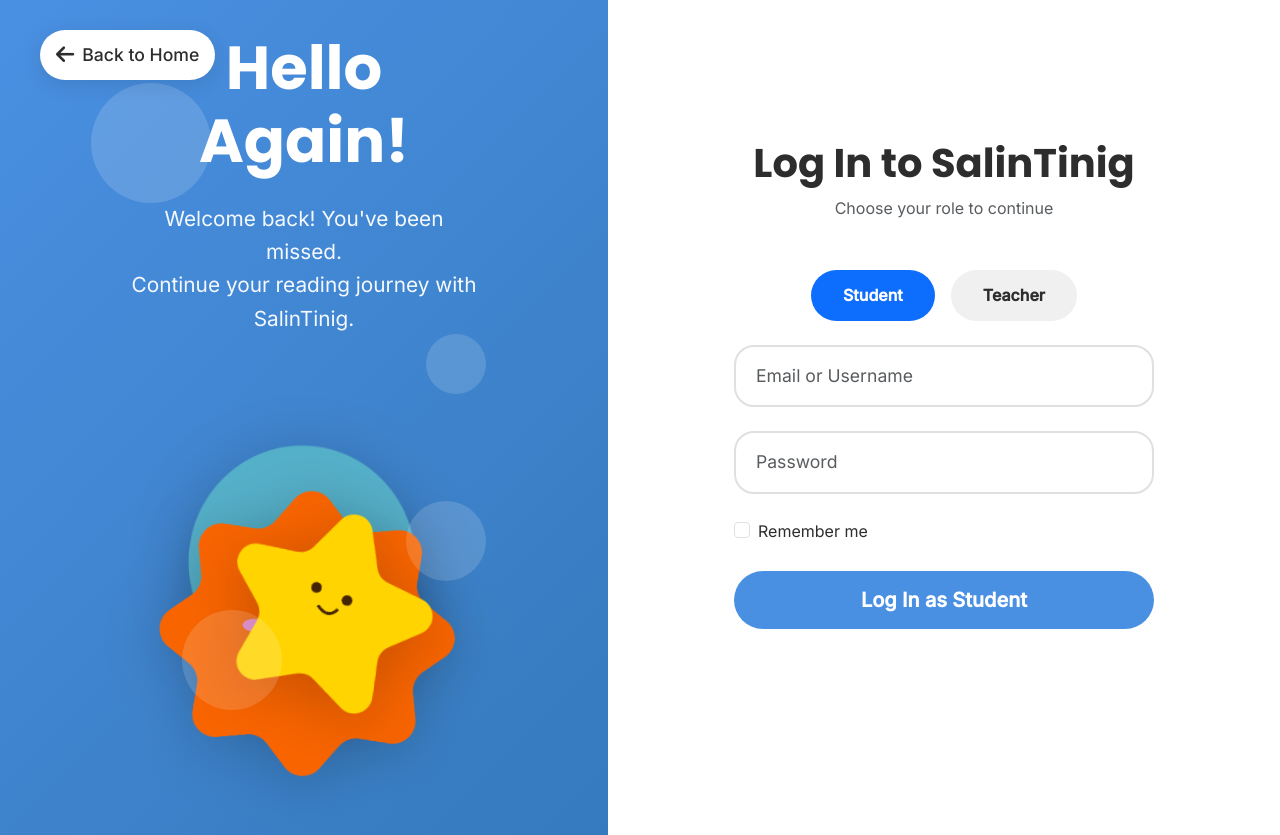
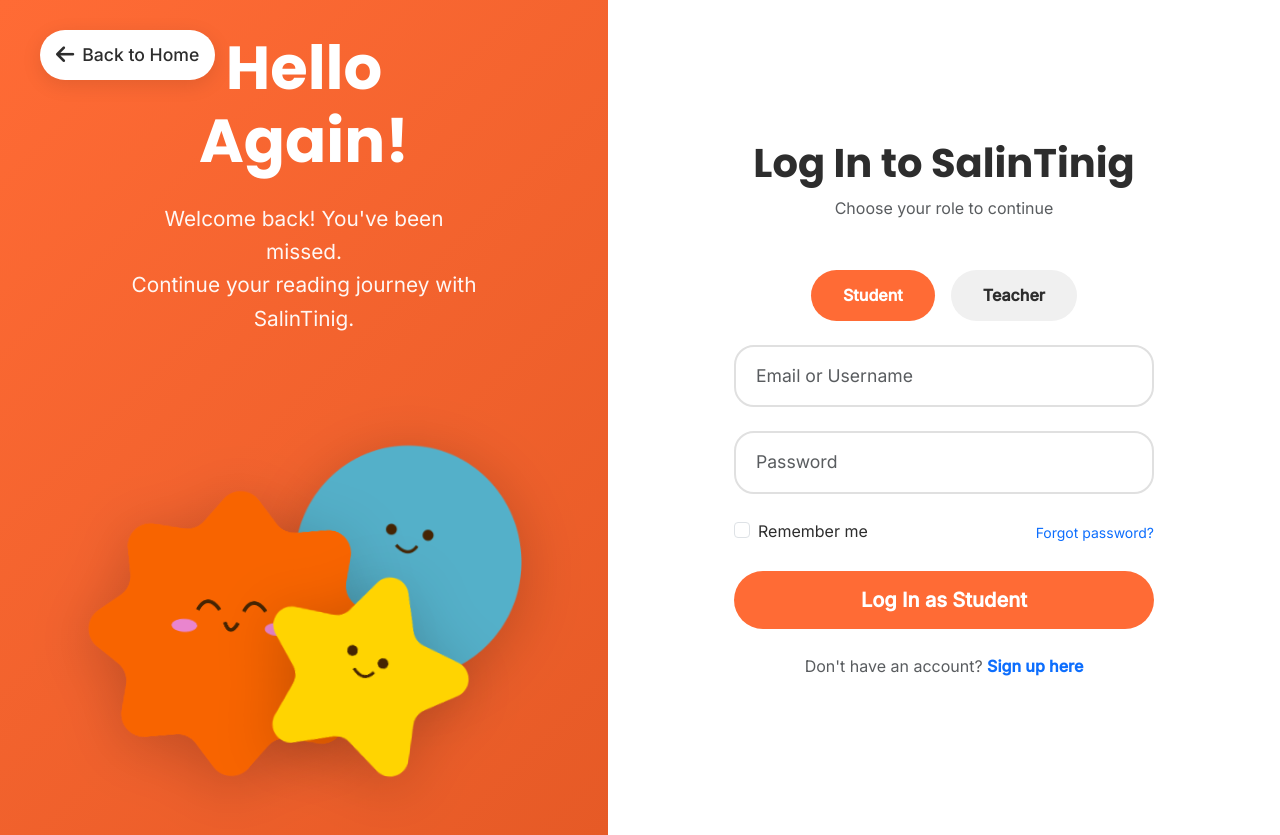
Before and after one commit to iamaoii/salintinig, a PHP site: page /auth.html in a window 1280 px wide. Run offline with PHP 8.4, Linux system fonts and the light colour scheme.

Commit message:
polished auth page

```diff
--- a/auth.html
+++ b/auth.html
@@ -19,26 +19,31 @@
 
     <!-- Split Screen Auth -->
     <section class="auth-split">
-        <!-- Left Side - Characters -->
+        <!-- Left Side - Characters (Color changes with tab) -->
         <div class="auth-left">
             <div class="auth-left-content">
-                <h1>Hello Again!</h1>
-                <p class="lead mb-5">
-                    Welcome back! You've been missed.<br>
-                    Continue your reading journey with SalinTinig.
-                </p>
+                <!-- Student Message -->
+                <div class="welcome-message student-message">
+                    <h1>Hello Again!</h1>
+                    <p class="lead mb-5">
+                        Welcome back! You've been missed.<br>
+                        Continue your reading journey with SalinTinig.
+                    </p>
+                </div>
+
+                <!-- Teacher Message -->
+                <div class="welcome-message teacher-message">
+                    <h1>Welcome back!</h1>
+                    <p class="lead mb-5">
+                        Great to see you again!<br>
+                        Let's help your students become reading stars.
+                    </p>
+                </div>
 
                 <div class="floating-characters">
                     <img src="assets/Blue Circle.png" alt="Blue" class="float-char char1">
                     <img src="assets/Orange Star.png" alt="Orange" class="float-char char2">
                     <img src="assets/Yellow Star.png" alt="Yellow" class="float-char char3">
-                </div>
-
-                <div class="decor-shapes">
-                    <div class="shape shape1"></div>
-                    <div class="shape shape2"></div>
-                    <div class="shape shape3"></div>
-                    <div class="shape shape4"></div>
                 </div>
             </div>
         </div>
@@ -83,7 +88,7 @@
                                     <input class="form-check-input" type="checkbox" id="rememberStudent">
                                     <label class="form-check-label" for="rememberStudent">Remember me</label>
                                 </div>
-                                <a href="#" class="text-decoration-none small text-white">Forgot password?</a>
+                                <a href="#" class="text-decoration-none small">Forgot password?</a>
                             </div>
                             <button type="submit" class="btn btn-primary w-100 btn-lg">Log In as Student</button>
                         </form>
@@ -105,7 +110,7 @@
                                     <input class="form-check-input" type="checkbox" id="rememberTeacher">
                                     <label class="form-check-label" for="rememberTeacher">Remember me</label>
                                 </div>
-                                <a href="#" class="text-decoration-none small text-white">Forgot password?</a>
+                                <a href="#" class="text-decoration-none small">Forgot password?</a>
                             </div>
                             <button type="submit" class="btn btn-primary w-100 btn-lg">Log In as Teacher</button>
                         </form>
@@ -113,9 +118,9 @@
                 </div>
 
                 <div class="text-center mt-4">
-                    <p class="text-white opacity-90">
+                    <p class="text-muted">
                         Don't have an account?
-                        <a href="#" class="fw-bold text-white text-decoration-underline">Sign up here</a>
+                        <a href="#" class="fw-bold text-decoration-none">Sign up here</a>
                     </p>
                 </div>
             </div>
--- a/index.html
+++ b/index.html
@@ -176,7 +176,7 @@
                 </div>
                 <div class="footer-col">
                     <h5>Company</h5>
-                    <a href="#">About Us</a>a
+                    <a href="#">About Us</a>
                     <a href="#">Blog</a>
                 </div>
                 <div class="footer-col">
--- /dev/null
+++ b/script.js
@@ -0,0 +1,25 @@
+// script.js - Dynamic left side color + message switch
+document.addEventListener('DOMContentLoaded', function () {
+    const authTab = document.getElementById('authTab');
+    const studentMessage = document.querySelector('.student-message');
+    const teacherMessage = document.querySelector('.teacher-message');
+
+    authTab.addEventListener('shown.bs.tab', function (e) {
+        document.body.classList.remove('tab-student-active', 'tab-teacher-active');
+
+        if (e.target.id === 'student-tab') {
+            document.body.classList.add('tab-student-active');
+            studentMessage.style.display = 'block';
+            teacherMessage.style.display = 'none';
+        } else if (e.target.id === 'teacher-tab') {
+            document.body.classList.add('tab-teacher-active');
+            studentMessage.style.display = 'none';
+            teacherMessage.style.display = 'block';
+        }
+    });
+
+    // Default: Student
+    document.body.classList.add('tab-student-active');
+    studentMessage.style.display = 'block';
+    teacherMessage.style.display = 'none';
+  });
--- a/style.css
+++ b/style.css
@@ -365,7 +365,7 @@ h1, h2, h3, h4, h5 {
 }
 
 /* ========================================
-   FOOTER
+   FOOTER - FULLY RESTORED
    ======================================== */
 .site-footer {
     background: #2D2D2D;
@@ -391,6 +391,11 @@ h1, h2, h3, h4, h5 {
     color: #ccc;
     margin-bottom: 0.8rem;
     text-decoration: none;
+    transition: color 0.3s ease;
+}
+
+.footer-col a:hover {
+    color: var(--orange);
 }
 
 .footer-bottom {
@@ -407,12 +412,17 @@ h1, h2, h3, h4, h5 {
     color: white;
     font-size: 1.5rem;
     margin-left: 1rem;
+    transition: color 0.3s ease;
+}
+
+.social a:hover {
+    color: var(--orange);
 }
 
 /* ========================================
-   AUTH PAGE
+   AUTH PAGE - LEFT SIDE COLOR CHANGES WITH TAB
    ======================================== */
-   .auth-split {
+.auth-split {
     min-height: 100vh;
     display: flex;
     align-items: stretch;
@@ -420,9 +430,8 @@ h1, h2, h3, h4, h5 {
     padding: 0;
 }
 
-/* Left Side - Characters & Message */
+/* Left Side - Dynamic Color */
 .auth-left {
-    background: linear-gradient(135deg, var(--blue), #357ABD);
     color: white;
     flex: 1;
     display: flex;
@@ -430,8 +439,35 @@ h1, h2, h3, h4, h5 {
     justify-content: center;
     position: relative;
     overflow: hidden;
+    transition: background 0.5s ease;
 }
 
+/* Default (Student) - Orange */
+.auth-left {
+    background: linear-gradient(135deg, var(--orange), #E65A26);
+}
+
+/* Teacher - Green */
+.tab-teacher-active .auth-left {
+    background: linear-gradient(135deg, var(--green), #1E8449);
+}
+
+/* Text stays white */
+.auth-left h1, .auth-left .lead {
+    color: white;
+}
+
+/* Right Side - Always White */
+.auth-right {
+    background: white;
+    flex: 1;
+    display: flex;
+    align-items: center;
+    justify-content: center;
+    padding: 2rem;
+}
+
+/* Auth Content */
 .auth-left-content {
     text-align: center;
     max-width: 420px;
@@ -442,7 +478,6 @@ h1, h2, h3, h4, h5 {
 .auth-left h1 {
     font-size: 3.8rem;
     margin-bottom: 1.5rem;
-    color: white;
 }
 
 .auth-left .lead {
@@ -464,33 +499,16 @@ h1, h2, h3, h4, h5 {
     animation: float 6s ease-in-out infinite;
 }
 
-.char1 { width: 280px; top: 10%; left: 10%; animation-delay: 0s; }
-.char2 { width: 320px; top: 25%; right: 5%; animation-delay: 2s; }
-.char3 { width: 260px; bottom: 10%; left: 20%; animation-delay: 4s; }
+.char1 { width: 280px; top: 10%; left: 40%; animation-delay: 0s; }
+.char2 { width: 320px; top: 25%; right: 25%; animation-delay: 2s; }
+.char3 { width: 260px; bottom: -5%; left: 30%; animation-delay: 4s; }
 
 @keyframes float {
     0%, 100% { transform: translateY(0) rotate(0deg); }
     50% { transform: translateY(-20px) rotate(5deg); }
 }
 
-.decor-shapes { position: absolute; top: 0; left: 0; right: 0; bottom: 0; pointer-events: none; }
-.shape { position: absolute; background: rgba(255,255,255,0.15); border-radius: 50%; }
-.shape1 { width: 120px; height: 120px; top: 10%; left: 15%; }
-.shape2 { width: 80px; height: 80px; top: 60%; right: 20%; }
-.shape3 { width: 100px; height: 100px; bottom: 15%; left: 30%; }
-.shape4 { width: 60px; height: 60px; top: 40%; left: 70%; }
-
-/* Right Side - Login Form */
-.auth-right {
-    flex: 1;
-    display: flex;
-    align-items: center;
-    justify-content: center;
-    padding: 2rem;
-    background: white;
-    transition: background 0.4s ease;
-}
-
+/* Form Container */
 .auth-form-container {
     width: 100%;
     max-width: 420px;
@@ -502,7 +520,7 @@ h1, h2, h3, h4, h5 {
     margin-bottom: 0.5rem;
 }
 
-/* Tabs */
+/* Tabs - Color matches left side */
 .nav-pills .nav-link {
     background: #f0f0f0;
     color: var(--text);
@@ -512,23 +530,42 @@ h1, h2, h3, h4, h5 {
     margin: 0 8px;
     border: none;
 }
+
 .nav-pills .nav-link.active {
+    background: var(--orange); /* Default Student */
     color: white;
 }
 
-/* Form */
+.tab-teacher-active .nav-pills .nav-link.active {
+    background: var(--green);
+}
+
+/* Login Button - Matches left side */
+.btn-primary {
+    background: var(--orange); /* Default Student */
+    color: white;
+    border: none;
+    transition: all 0.3s ease;
+}
+
+.tab-teacher-active .btn-primary {
+    background: var(--green);
+}
+
+/* Form Controls */
 .form-control {
     border-radius: 20px;
     padding: 16px 20px;
     font-size: 1.1rem;
     border: 2px solid #e0e0e0;
 }
+
 .form-control:focus {
     border-color: currentColor;
     box-shadow: 0 0 0 0.25rem rgba(255,107,53,0.15);
 }
 
-/* Back to Home Button */
+/* Back to Home */
 .back-home {
     position: fixed;
     top: 30px;
@@ -559,40 +596,21 @@ h1, h2, h3, h4, h5 {
 }
 
 /* ========================================
-   DYNAMIC THEME: Student = Orange, Teacher = Green
+   RESPONSIVE
    ======================================== */
-.tab-student-active .auth-right { background: linear-gradient(135deg, var(--orange), #E65A26); }
-.tab-teacher-active .auth-right { background: linear-gradient(135deg, var(--green), #1E8449); }
-
-.tab-student-active .nav-link.active,
-.tab-student-active .btn-primary { background: var(--orange); border-color: var(--orange); }
-
-.tab-teacher-active .nav-link.active,
-.tab-teacher-active .btn-primary { background: var(--green); border-color: var(--green); }
-
-/* Responsive */
 @media (max-width: 992px) {
+    .hero-content { grid-template-columns: 1fr; text-align: center; }
+    .features-section, .cta-final, .about-section { margin: 4rem 1rem; border-radius: 40px; }
+    .footer-grid { grid-template-columns: 1fr 1fr; }
     .auth-split { flex-direction: column; }
     .auth-left, .auth-right { min-height: 50vh; }
     .back-home { top: 15px; left: 15px; }
 }
 
 @media (max-width: 576px) {
+    .nav-links { display: none; }
+    .footer-grid { grid-template-columns: 1fr; }
+    .floating-navbar { width: 90%; top: 15px; }
     .back-home { font-size: 1rem; padding: 8px 12px; }
     .nav-pills .nav-link { padding: 10px 20px; font-size: 0.95rem; }
 }
-
-/* ========================================
-   RESPONSIVE
-   ======================================== */
-@media (max-width: 992px) {
-    .hero-content { grid-template-columns: 1fr; text-align: center; }
-    .features-section, .cta-final, .about-section { margin: 4rem 1rem; border-radius: 40px; }
-    .footer-grid { grid-template-columns: 1fr 1fr; }
-}
-
-@media (max-width: 576px) {
-    .nav-links { display: none; }
-    .footer-grid { grid-template-columns: 1fr; }
-    .floating-navbar { width: 90%; top: 15px; }
-}
```
